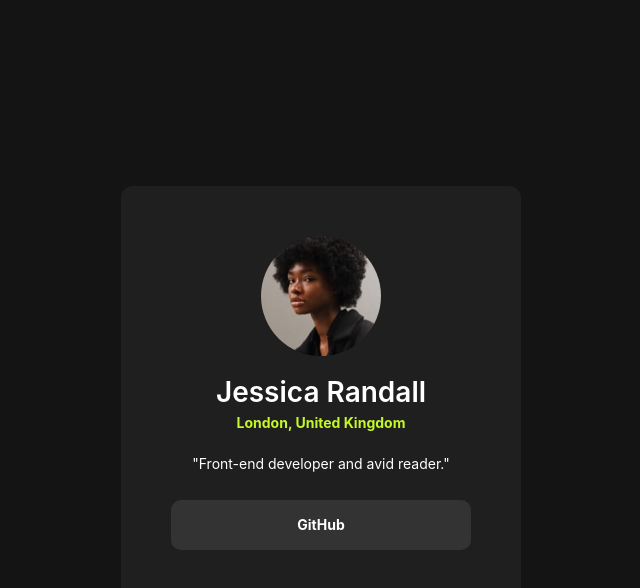
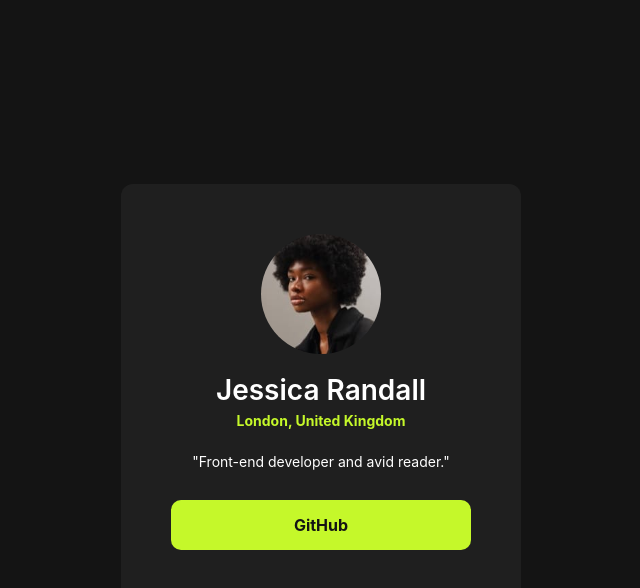
Before and after one commit to mahiv87/linksy-doodles, a React (Vite) app: page / in a window 1280 px wide. In both pictures the pointer is over the element "GitHub". Shown: the top 588 px of the page, without its empty margins (319-959 px from the left). Built offline with nearby package versions, Linux system fonts and the light colour scheme.

Commit message:
button hover effect

```diff
--- a/src/components/Button/ButtonComponent.module.css
+++ b/src/components/Button/ButtonComponent.module.css
@@ -11,5 +11,12 @@
 	height: 50px;
 	border-radius: 10px;
 	background-color: hsl(0, 0%, 20%);
+	font-size: 16px;
 	font-weight: 700;
 }
+
+.linkButton:hover {
+	background-color: hsl(75, 94%, 57%);
+	color: hsl(0, 0%, 8%);
+	transition: all 200ms ease-in-out;
+}
```
